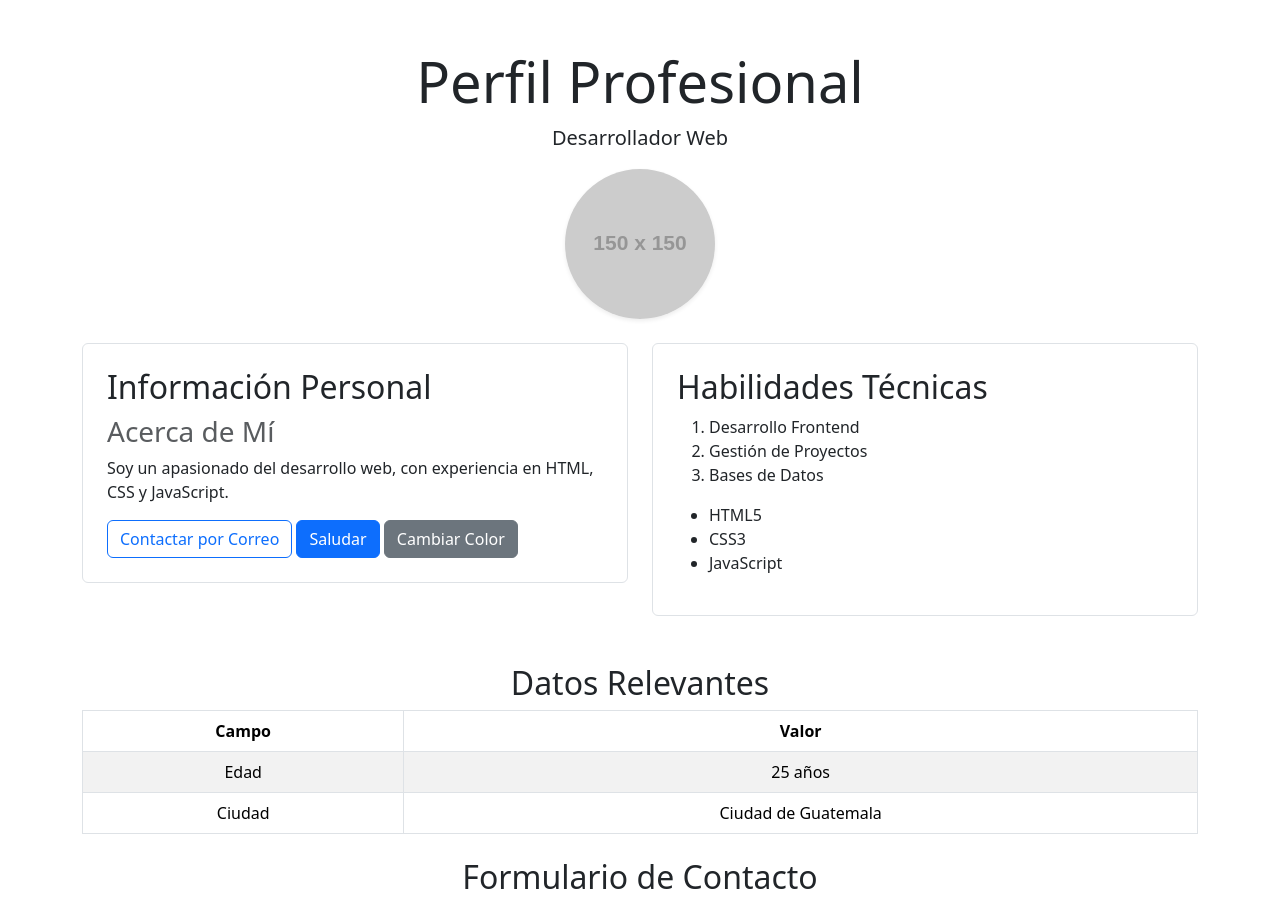
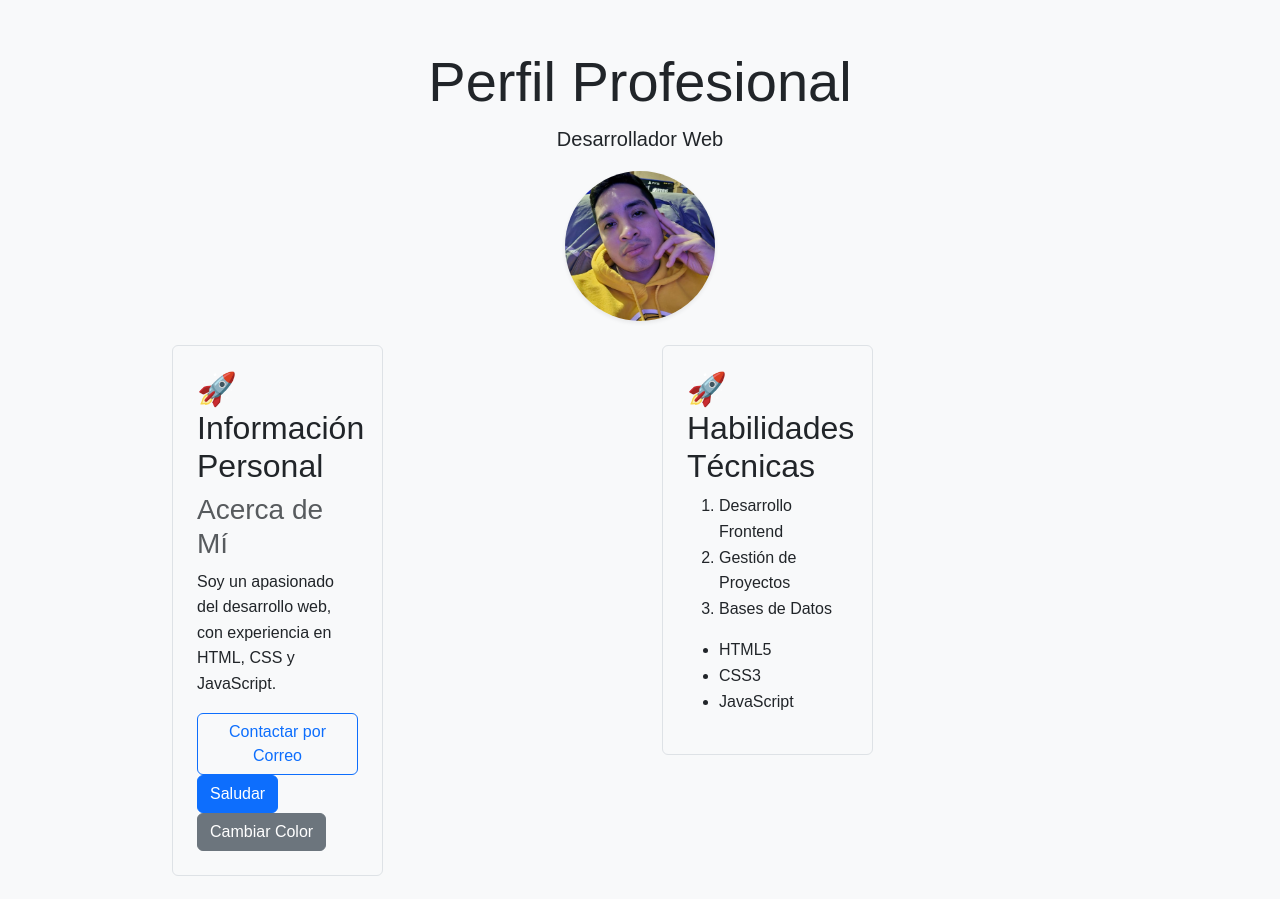
Before and after one commit to asantoso1/desarrollowebparcial, a plain HTML site: page index.html in a window 1280 px wide. Shown: the top 899 px of the page. Drawn offline with Linux system fonts and the light colour scheme; placeholder pictures from the web are drawn by us; files whose address does not match are found by name.

Commit message:
modificación de styles.css

```diff
--- a/css/styles.css
+++ b/css/styles.css
@@ -0,0 +1,66 @@
+body {
+    font-family: 'Arial', sans-serif;
+    line-height: 1.6;
+    background-color: #f8f9fa;
+    transition: background-color 0.5s ease;
+}
+
+/*Uso de Grid para el diseño */
+.container {
+    max-width: 960px;
+}
+
+.row {
+    display: grid;
+    grid-template-columns: repeat(auto-fit, minmax(300px, 1fr));
+    gap: 20px;
+}
+
+/*Estilo para los botones*/
+.btn {
+    transition: background-color 0.3s, transform 0.3s;
+}
+
+/*Pseudo-clase :hover */
+.btn-primary:hover {
+    transform: translateY(-2px);
+    box-shadow: 0 4px 6px rgba(0, 0, 0, 0.1);
+}
+
+/* Pseudo-clase :focus en el formulario */
+.form-control:focus {
+    border-color: #007bff;
+    box-shadow: 0 0 0 0.2rem rgba(0, 123, 255, 0.25);
+}
+
+/* Pseudo-elemento ::before */
+h2::before {
+    content: "🚀 ";
+    color: #007bff;
+}
+
+/* Estilos de tabla moderna */
+.table th, .table td {
+    border-color: #dee2e6;
+}
+
+.table-striped tbody tr:nth-of-type(odd) {
+    background-color: rgba(0, 0, 0, 0.05);
+}
+
+/* Estilo para la imagen de perfil con transicion */
+#profileImg {
+    width: 150px;
+    height: 150px;
+    object-fit: cover;
+    transition: transform 0.5s ease-in-out; /* 6. Transicion para la animacion */
+}
+
+/* Estilo para el contenedor de la API */
+#apiResult {
+    min-height: 100px;
+    display: flex;
+    flex-direction: column;
+    justify-content: center;
+    align-items: center;
+}
--- a/index.html
+++ b/index.html
@@ -13,7 +13,7 @@
         <header class="text-center mb-4">
             <h1 class="display-4">Perfil Profesional</h1>
             <p class="lead">Desarrollador Web</p>
-            <img id="profileImg" src="https://via.placeholder.com/150" alt="Imagen de perfil" class="rounded-circle shadow-sm">
+            <img id="profileImg" src="C:\Users\Angelo\Documents\DWParcial1\desarrollowebparcial\foto.png" alt="Imagen de perfil" class="rounded-circle shadow-sm">
         </header>
 
         <section class="row">
```
Also changed, not shown: foto.png (added).
